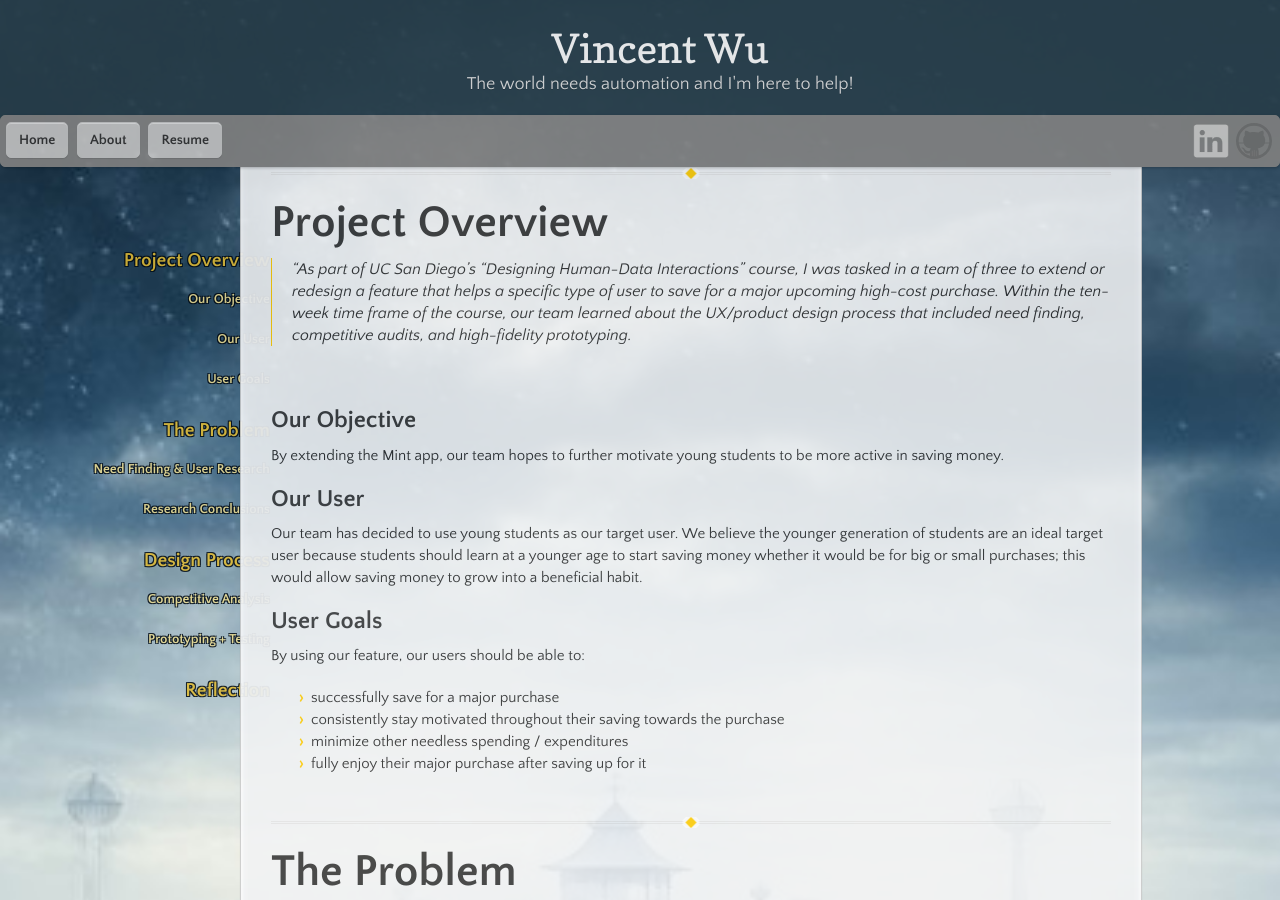
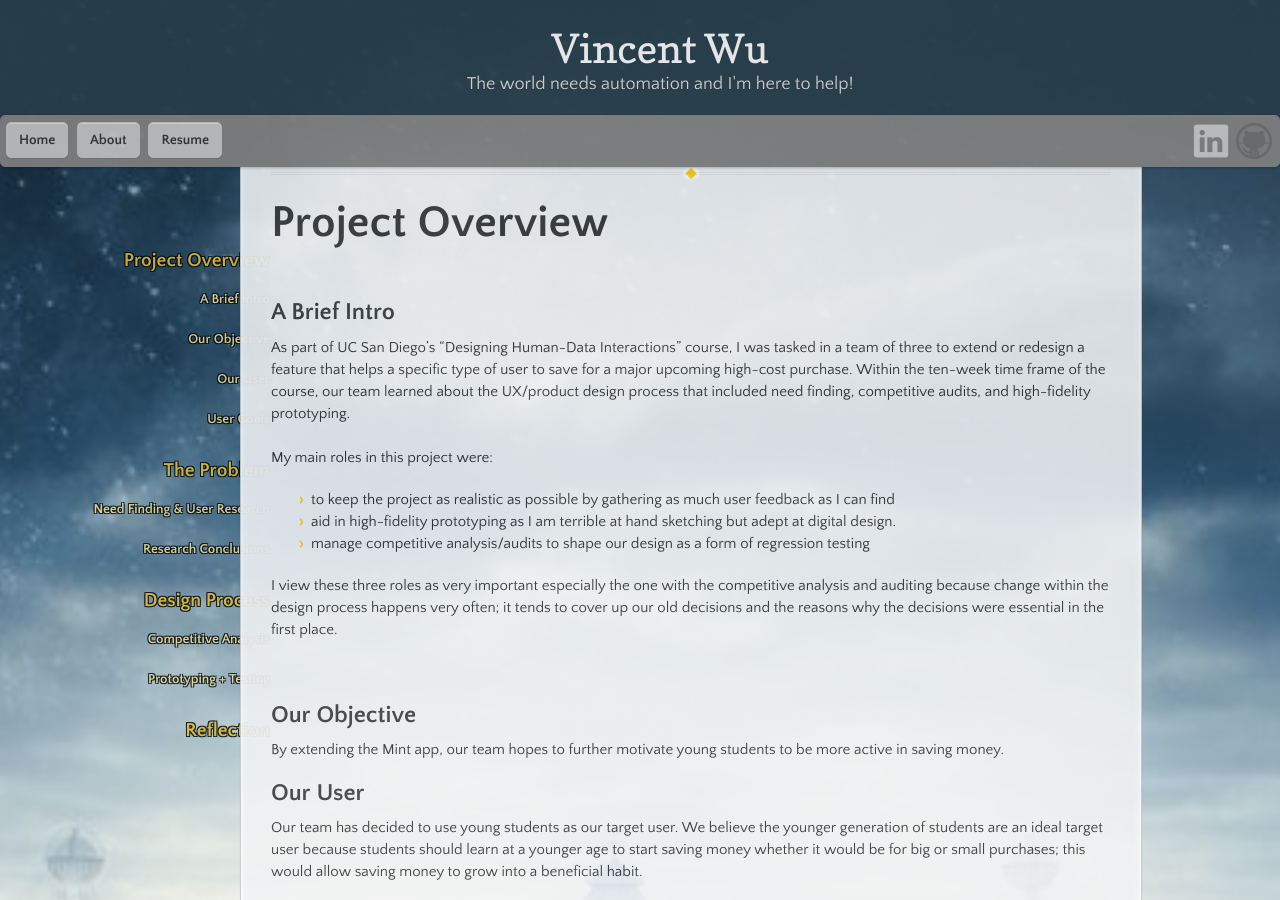
Before and after one commit to VincentWu1998/VincentWu1998.github.io, a Jekyll site: the page built from mint_case_study.md, in a window 1280 px wide and 900 px high, scrolled down 794 px. Built offline with Jekyll 4.4.1, drawn with Linux system fonts in a browser that asks for light colours.

Commit message:
Added Intro

```diff
--- a/mint_case_study.md
+++ b/mint_case_study.md
@@ -23,11 +23,27 @@ layout: case_study
 
 # <span style="font-size: 45px"> <b>Project Overview</b></span>
 
->“As part of UC San Diego's "Designing Human-Data Interactions" course, I was tasked in a team of three to extend or redesign a feature that helps a specific type of user to save for a major upcoming high-cost purchase.
-> Within the ten-week time frame of the course, our team learned about the
+<br>
+
+## A Brief Intro
+
+As part of UC San Diego's "Designing Human-Data Interactions" course, I was tasked in a team of three to extend or redesign a feature that helps a specific type of user to save for a major upcoming high-cost purchase.
+Within the ten-week time frame of the course, our team learned about the
 UX/product design process that included need finding, competitive audits, and
  high-fidelity prototyping.
+  <br> My main roles in this project were:
+  * to keep the project as realistic as possible by gathering as much user
+   feedback as I can find
+  * aid in high-fidelity prototyping as I am terrible at hand sketching but
+  adept at digital design.
+  * manage competitive analysis/audits to shape our design as a form of
+  regression testing
+  <br>
 
+  I view these three roles as very important especially the one with the
+  competitive analysis and auditing because change within the design process happens very
+  often; it tends to cover up our old decisions and the reasons why the
+  decisions were essential in the first place.
 
 <br>
 
```
Also changed, not shown: 1 other file.
